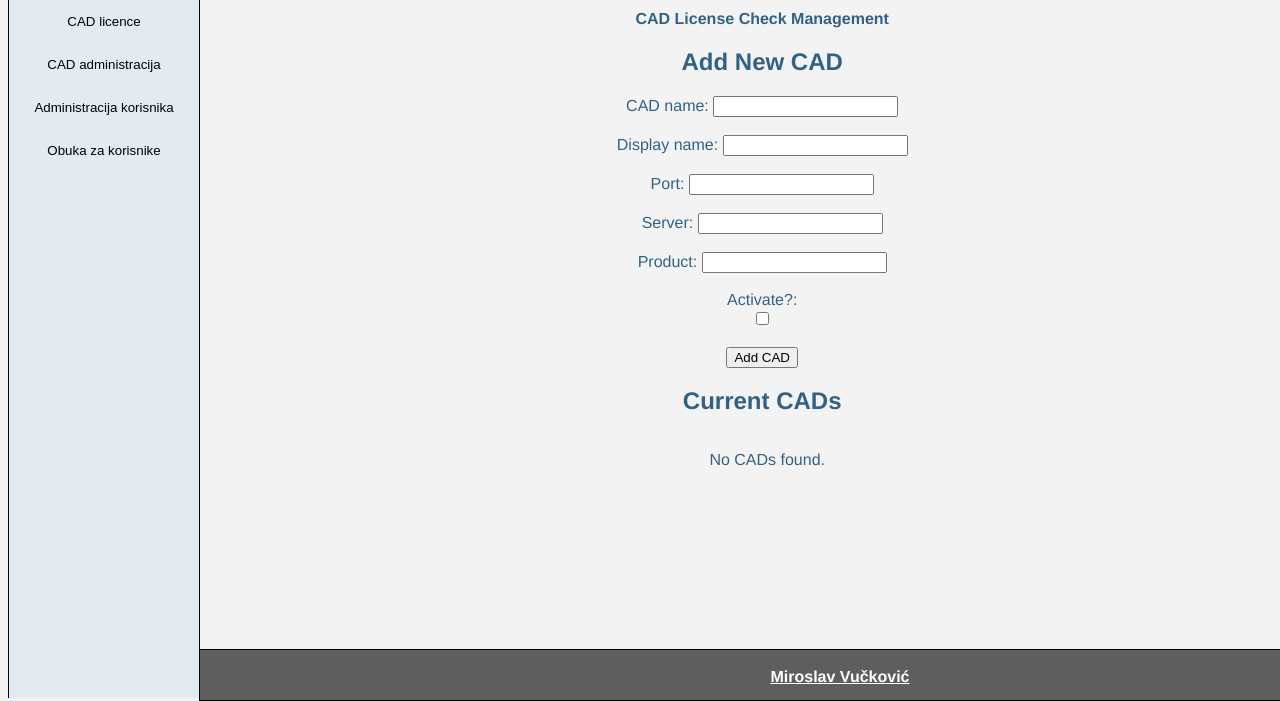
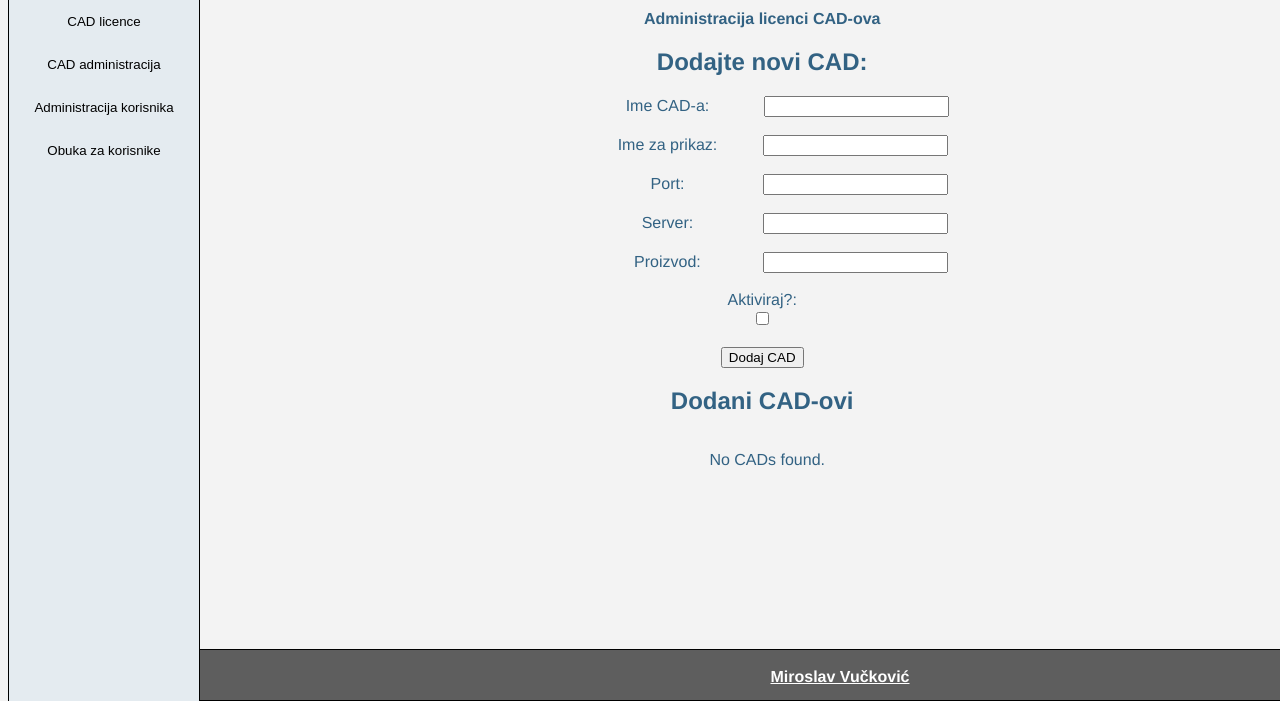
Before and after one commit to miroVuckovic/licCheck_php, a PHP site: page /index.php?page=cad-admin in a window 1280 px wide. Shown: the part 99-800 px from the top of the page. Run offline with PHP 8.4, Linux system fonts and the light colour scheme; a user stored in the database is signed in; data that the repository does not hold is empty.

Commit message:
cro translation, css

```diff
--- a/app/views/cad-admin.php
+++ b/app/views/cad-admin.php
@@ -2,7 +2,6 @@
 
 require("config/database_pdo.php");
 
-// Forma za dodavanje korisnika
 if ($_SERVER['REQUEST_METHOD'] === 'POST' && isset($_POST['action'])) {
 
     $action = $_POST['action'];
@@ -19,21 +18,13 @@ if ($_SERVER['REQUEST_METHOD'] === 'POST' && isset($_POST['action'])) {
             $cad_active = false;
         }
 
-
         try {
             $sql = $pdo->prepare("INSERT INTO cad_systems (cad_name, display_name, port, server, product, active) VALUES (?, ?, ?, ?, ?, ?)");
             $sql->execute([$cad_name, $cad_display_name, $cad_port, $cad_server, $cad_product, $cad_active]);
 
-            // Get the last inserted user id
             $cad_id = $pdo->lastInsertId();
 
-            // // Insert user roles into the user_roles table
-            // foreach ($roles as $role_id) {
-            //     $sql = $pdo->prepare("INSERT INTO user_roles (user_id, role_id) VALUES (?, ?)");
-            //     $sql->execute([$user_id, $role_id]);
-            // }
-
-            echo "CAD added successfully!";
+            echo "CAD uspješno dodan!";
         } catch (PDOException $e) {
             echo "Error: " . $e->getMessage();
         }
@@ -41,34 +32,10 @@ if ($_SERVER['REQUEST_METHOD'] === 'POST' && isset($_POST['action'])) {
         $cad_id = $_POST['cad_id'];
 
         try {
-            // Delete user roles
-            // $sql = $pdo->prepare("DELETE FROM user_roles WHERE user_id = ?");
-            // $sql->execute([$user_id]);
-
-            // Delete user
             $sql = $pdo->prepare("DELETE FROM cad_systems WHERE id = ?");
             $sql->execute([$cad_id]);
 
-            echo "CAD deleted successfully!";
-        } catch (PDOException $e) {
-            echo "Error: " . $e->getMessage();
-        }
-    } elseif ($action === 'update_roles' && isset($_POST['user_id'])) {
-        $user_id = $_POST['user_id'];
-        $roles = $_POST['roles'] ?? [];
-
-        try {
-            // Delete existing roles for the user
-            $sql = $pdo->prepare("DELETE FROM user_roles WHERE user_id = ?");
-            $sql->execute([$user_id]);
-
-            // Insert the new roles
-            foreach ($roles as $role_id) {
-                $sql = $pdo->prepare("INSERT INTO user_roles (user_id, role_id) VALUES (?, ?)");
-                $sql->execute([$user_id, $role_id]);
-            }
-
-            echo "User roles updated successfully!";
+            echo "CAD uspješno obrisan!";
         } catch (PDOException $e) {
             echo "Error: " . $e->getMessage();
         }
@@ -85,19 +52,18 @@ $cads = $cadQuery->fetchAll(PDO::FETCH_ASSOC);
 <div class="cad-mgmt-container">
 
 
-    <h1>CAD License Check Management</h1>
+    <h1>Administracija licenci CAD-ova</h1>
 
-    <!-- Add New User Form -->
-    <h2>Add New CAD</h2>
-    <form action="" method="POST">
+    <h2>Dodajte novi CAD:</h2>
+    <form id="cad-add-user-form" action="" method="POST">
 
         <input type="hidden" name="action" value="add_cad">
 
-        <label for="cad-name">CAD name:</label>
+        <label for="cad-name">Ime CAD-a:</label>
         <input type="text" id="cad-name" name="cad-name" required><br><br>
 
 
-        <label for="cad_display_name">Display name:</label>
+        <label for="cad_display_name">Ime za prikaz:</label>
         <input type="text" id="cad_display_name" name="cad_display_name" required><br><br>
 
         <label for="cad-port">Port:</label>
@@ -106,32 +72,32 @@ $cads = $cadQuery->fetchAll(PDO::FETCH_ASSOC);
         <label for="cad-server">Server:</label>
         <input type="text" id="cad-server" name="cad-server" required><br><br>
 
-        <label for="cad-product">Product:</label>
+        <label for="cad-product">Proizvod:</label>
         <input type="text" id="cad-product" name="cad-product" required><br><br>
 
-        <label for="roles">Activate?:</label><br>
+        <label for="roles">Aktiviraj?:</label><br>
 
         <input type="checkbox" id="cad-active" name="cad-active" value="true">
 
         <br>
         <br>
-        <input type="submit" value="Add CAD">
+        <input type="submit" value="Dodaj CAD">
     </form>
 
 
-    <h2>Current CADs</h2>
+    <h2>Dodani CAD-ovi</h2>
     <div class="cad-table-container">
 
         <?php if (!empty($cads)): ?>
             <table border="1">
                 <tr>
                     <th>CAD</th>
-                    <th>Display name</th>
+                    <th>Ime za prikaz</th>
                     <th>Port</th>
                     <th>Server</th>
-                    <th>Product</th>
+                    <th>Proizvod</th>
                     <th>Status</th>
-                    <th>Actions</th>
+                    <th>Radnje</th>
                 </tr>
                 <?php foreach ($cads as $cad): ?>
                     <tr>
@@ -146,16 +112,16 @@ $cads = $cadQuery->fetchAll(PDO::FETCH_ASSOC);
                             <form action="" method="POST" style="display:inline;">
                                 <input type="hidden" name="action" value="update-status">
                                 <input type="hidden" name="cad_id" value="<?= $cad['id']; ?>">
-                                <label for="roles_<?= $cad['id']; ?>">Change status:</label><br>
-                                <input type="submit" value="Update CAD">
+                                <label for="roles_<?= $cad['id']; ?>">Promijeni status:</label><br>
+                                <input type="submit" value="Ažuriraj CAD">
                             </form>
 
                             <!-- Delete User Form -->
                             <form action="" method="POST" style="display:inline;">
                                 <input type="hidden" name="action" value="delete_cad">
                                 <input type="hidden" name="cad_id" value="<?= $cad['id']; ?>">
-                                <input type="submit" value="Delete CAD"
-                                    onclick="return confirm('Are you sure you want to delete this CAD?');">
+                                <input type="submit" value="Obriši CAD"
+                                    onclick="return confirm('Sigurno želite obrisati ovaj CAD?');">
                             </form>
                         </td>
                     </tr>
--- a/public/css/main.css
+++ b/public/css/main.css
@@ -22,7 +22,7 @@ body {
   position: fixed;
   top: 98px;
   width: 190px;
-  height: calc(100vh - 102px);
+  height: 100vh;
   /* padding-left: 15px; */
   /* margin-left: 15px; */
   /* float: left; */
@@ -151,6 +151,7 @@ main {
 
 .table-container {
   position: relative;
+  left: 5px;
   top: 50px;
   border: 1px solid black;
   overflow-y: auto;
@@ -287,12 +288,43 @@ a {
   position: relative;
   left: 5px;
 }
+
+#cad-add-user-form {
+  position: relative;
+  left: calc(50% - 250px);
+  /* border: 1px solid black; */
+  width:500px;
+  /* text-align: left; */
+}
+
 .cad-table-container {
   /* border: 1px solid black; */
   overflow-y: auto;
   height: 300px;
   position: relative;
   left: 5px;
+}
+
+#cad-name  {
+  position: relative;
+  left: 50px;
+}
+
+#cad_display_name  {
+  position: relative;
+  left: 41px;
+}
+#cad-port {
+  position: relative;
+  left: 74px;
+}
+ #cad-server {
+  position: relative;
+  left: 65px;
+}
+ #cad-product  {
+  position: relative;
+  left: 58px;
 }
 
 
```
Also changed, not shown: app/helpers/query-cad-lics.php (+13 -18 lines), app/views/cad-admin-new.php (deleted, +0 -52 lines), app/views/cad-lics.php (+3 -11 lines), app/views/login.html (+8 -8 lines), app/views/register.html (+12 -12 lines).
